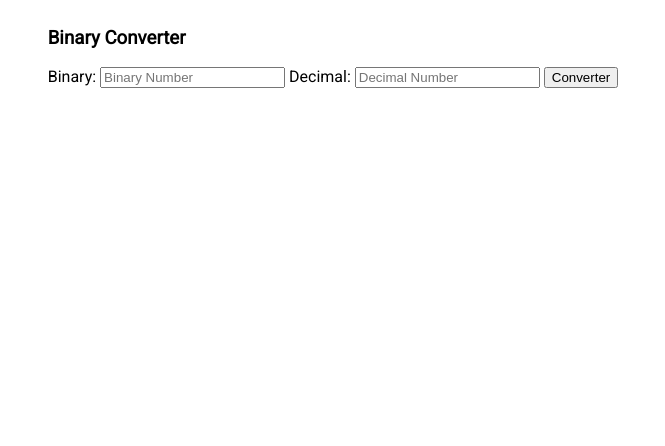
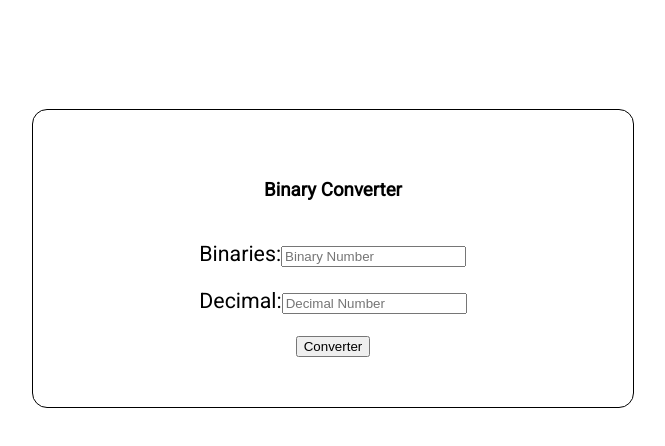
Before and after one commit to dirvoid/bin2dec, a plain HTML site: page index.html in a window 1280 px wide. Shown: the whole page, without its empty margins (307-972 px from the left). Drawn offline with Linux system fonts and the light colour scheme.

Commit message:
Update index.html
Changes in the file organization

```diff
--- a/index.html
+++ b/index.html
@@ -3,24 +3,18 @@
   <head>
     <meta charset="utf-8">
     <meta name="viewport" content="width=device-width">
-						<title>Bin2Dec</title>
+    <title>repl.it</title>
     <link href="style.css" rel="stylesheet" type="text/css" />
   </head>
   <body>
     <script src="script.js"></script>
+    <div class="container">
+    <h3>Binary Converter</h3>
+    <div class="content">
+   <p>Binaries:<input id="bin-in" value="" placeholder="Binary Number"></input></p>
+   <p>Decimal:<input id="dec-in" value="" placeholder="Decimal Number"></input></p>
+    </div>
+     <input type="submit" value="Converter" onclick="handler()"></input>
+    </div>
   </body>
-					<div id="content">
-						<span id="tittle">
-							<h3>Binary Converter</h3>
-						</span>
-						<span id="binary">Binary:
-							<input id="bin-in" value="" placeholder="Binary Number"></input>
-						</span>
-						<span id="decimal">Decimal:
-							<input id="dec-in" value="" placeholder="Decimal Number"></input>
-						</span>
-						<span id="btn">
-							<input type="submit" value="Converter" onclick="handler()"></input>
-						</span>
-					</div>
 </html>
```
Lines whose indentation alone changed are shown as unchanged.
